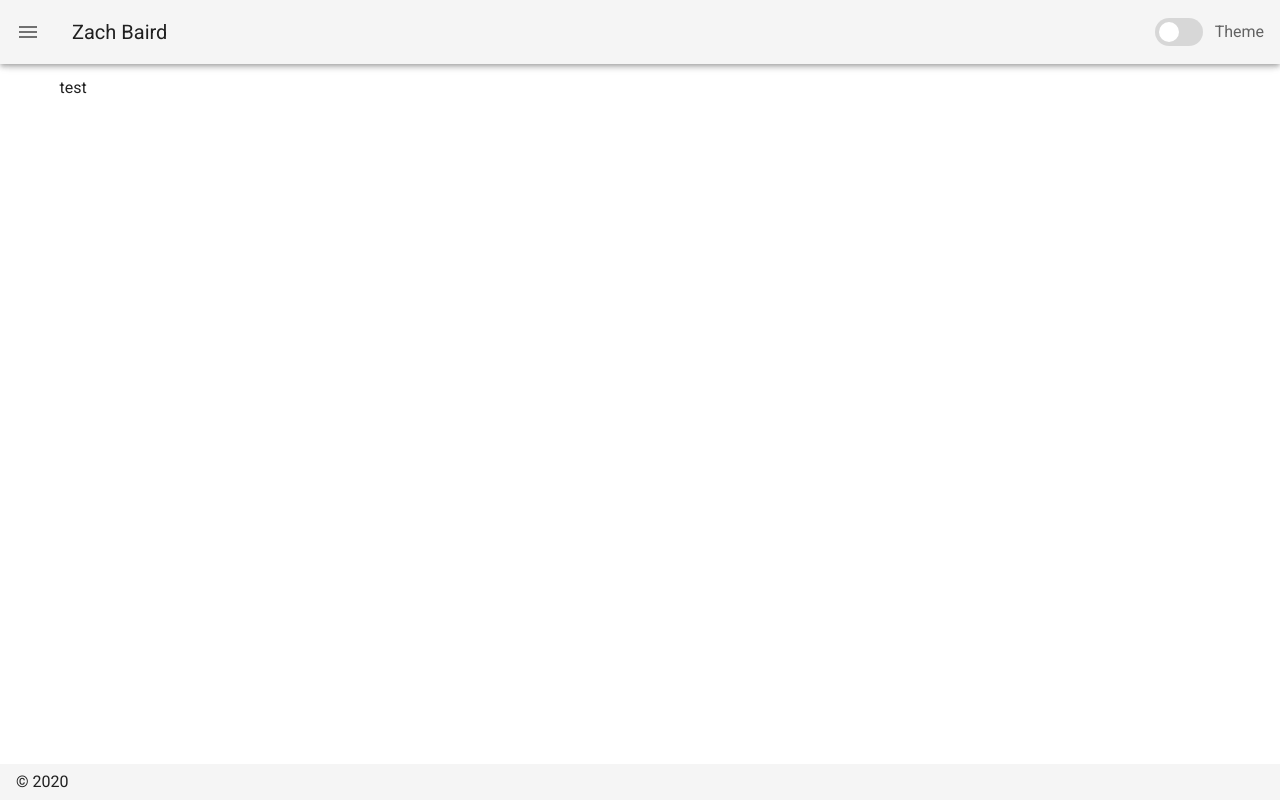
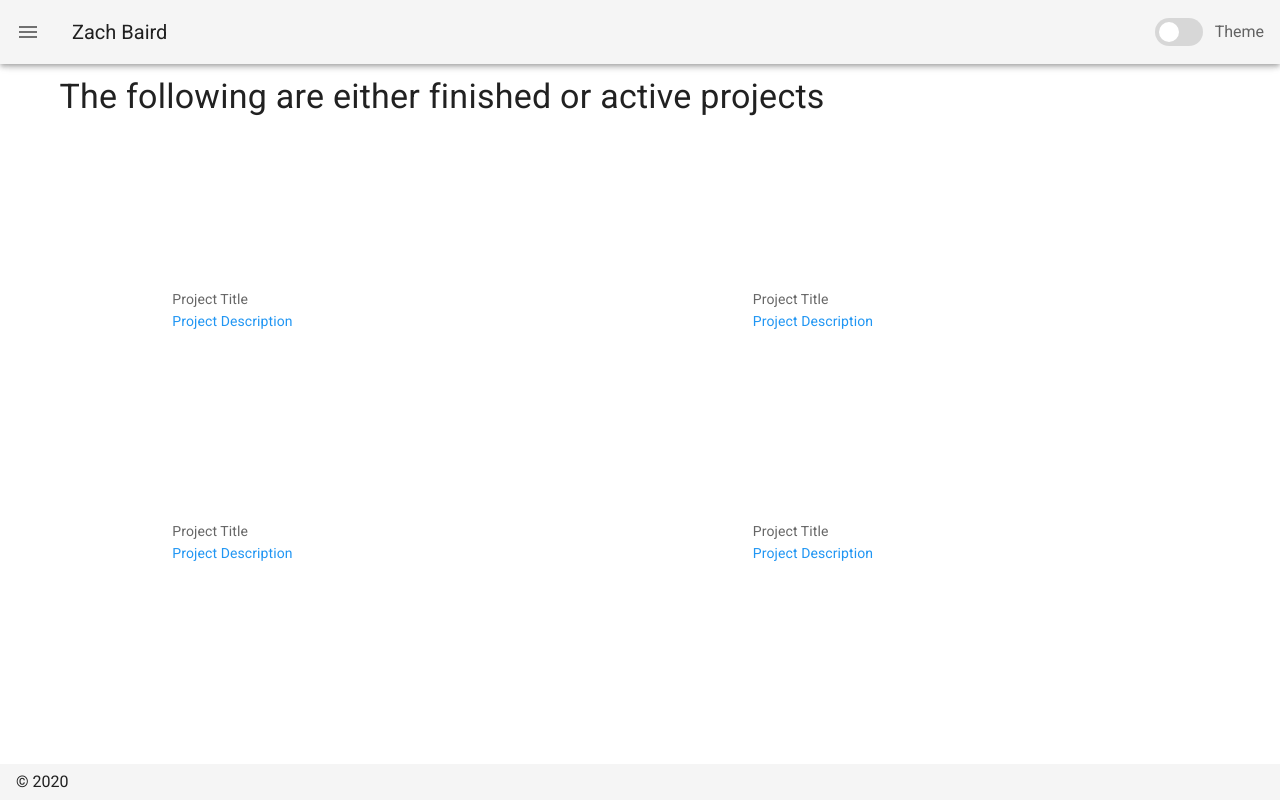
Before and after one commit to ZachBaird/mainsite, a Nuxt app: page /projects in a window 1280 px wide. Built offline with nearby package versions, Linux system fonts and the light colour scheme.

Commit message:
Changes to projects page.

```diff
--- a/layouts/default.vue
+++ b/layouts/default.vue
@@ -44,14 +44,11 @@
         hide-details
       />
     </v-app-bar>
-    <v-content>
-      <v-container fill-height>
-        <nuxt />
-      </v-container>
+    <v-content mx-4 mb-4>
+      <nuxt />
     </v-content>
     <v-footer
       :fixed="fixed"
-      app
     >
       <span>&copy; 2020</span>
     </v-footer>
--- a/pages/index.vue
+++ b/pages/index.vue
@@ -1,4 +1,5 @@
 <template>
+  <v-container fill-height>
     <v-layout align-center justify-center>
       <v-flex xs12 sm12 md6>
         <div class="text-right mx-auto br-1">
@@ -14,7 +15,7 @@
         </div>
       </v-flex>
       <v-flex>
-      <div class="text--secondary headline ml-8 pl-2 py-5 d-none d-md-flex d-lg-none font-weight-light flex-column" style="border-left: 1px solid #ccc;">
+        <div class="text--secondary headline ml-8 pl-2 py-5 font-weight-light flex-column" style="border-left: 1px solid #ccc;">
           <p>
             Hello, welcome to my site.
           </p>
@@ -24,6 +25,7 @@
         </div>
       </v-flex>
     </v-layout>
+  </v-container>
 </template>
 
 <script>
--- a/pages/inspire.vue
+++ b/pages/inspire.vue
@@ -1,4 +1,5 @@
 <template>
+  <v-container fill-height>
     <v-layout align-center>
       <v-flex class="text-center">
         <blockquote class="blockquote font-weight-medium">
@@ -11,6 +12,7 @@
         </blockquote>
       </v-flex>
     </v-layout>
+  </v-container>
 </template>
 
 <script>
--- a/pages/projects.vue
+++ b/pages/projects.vue
@@ -1,10 +1,81 @@
 <template>
-  <v-layout>
-    <div>test</div>
-    <v-icon>mdi-ruby</v-icon>
-  </v-layout>
+  <v-container>
+    <div class="projects">
+      <p class="font-weight-regular display-1">
+        The following are either finished or active projects
+      </p>
+      <v-container class="my-5">
+        <v-layout row wrap justify-space-around justify-space-between>
+          <v-flex xs12 sm6 md4 class="mx-2 my-5">
+            <v-card flat>
+              <v-responsive class="pt-4">
+                <v-img src="v.png" width="100" />
+              </v-responsive>
+              <v-card-text>
+                <div class="subheading">
+                  Project Title
+                </div>
+                <div class="info--text">
+                  Project Description
+                </div>
+              </v-card-text>
+            </v-card>
+          </v-flex>
+          <v-flex xs12 sm6 md4 class="mx-2 my-5">
+            <v-card flat>
+              <v-responsive class="pt-4">
+                <v-img src="v.png" width="100" />
+              </v-responsive>
+              <v-card-text>
+                <div class="subheading">
+                  Project Title
+                </div>
+                <div class="info--text">
+                  Project Description
+                </div>
+              </v-card-text>
+            </v-card>
+          </v-flex>
+          <v-flex xs12 sm6 md4 class="mx-2 my-5">
+            <v-card flat>
+              <v-responsive class="pt-4">
+                <v-img src="v.png" width="100" />
+              </v-responsive>
+              <v-card-text>
+                <div class="subheading">
+                  Project Title
+                </div>
+                <div class="info--text">
+                  Project Description
+                </div>
+              </v-card-text>
+            </v-card>
+          </v-flex>
+          <v-flex xs12 sm6 md4 class="mx-2 my-5">
+            <v-card flat>
+              <v-responsive class="pt-4">
+                <v-img src="v.png" width="100" />
+              </v-responsive>
+              <v-card-text>
+                <div class="subheading">
+                  Project Title
+                </div>
+                <div class="info--text">
+                  Project Description
+                </div>
+              </v-card-text>
+            </v-card>
+          </v-flex>
+        </v-layout>
+      </v-container>
+    </div>
+  </v-container>
 </template>
 
 <script>
-export default {}
+export default {
+  data () {
+    return {}
+  }
+}
 </script>
```
Lines whose indentation alone changed are shown as unchanged.
